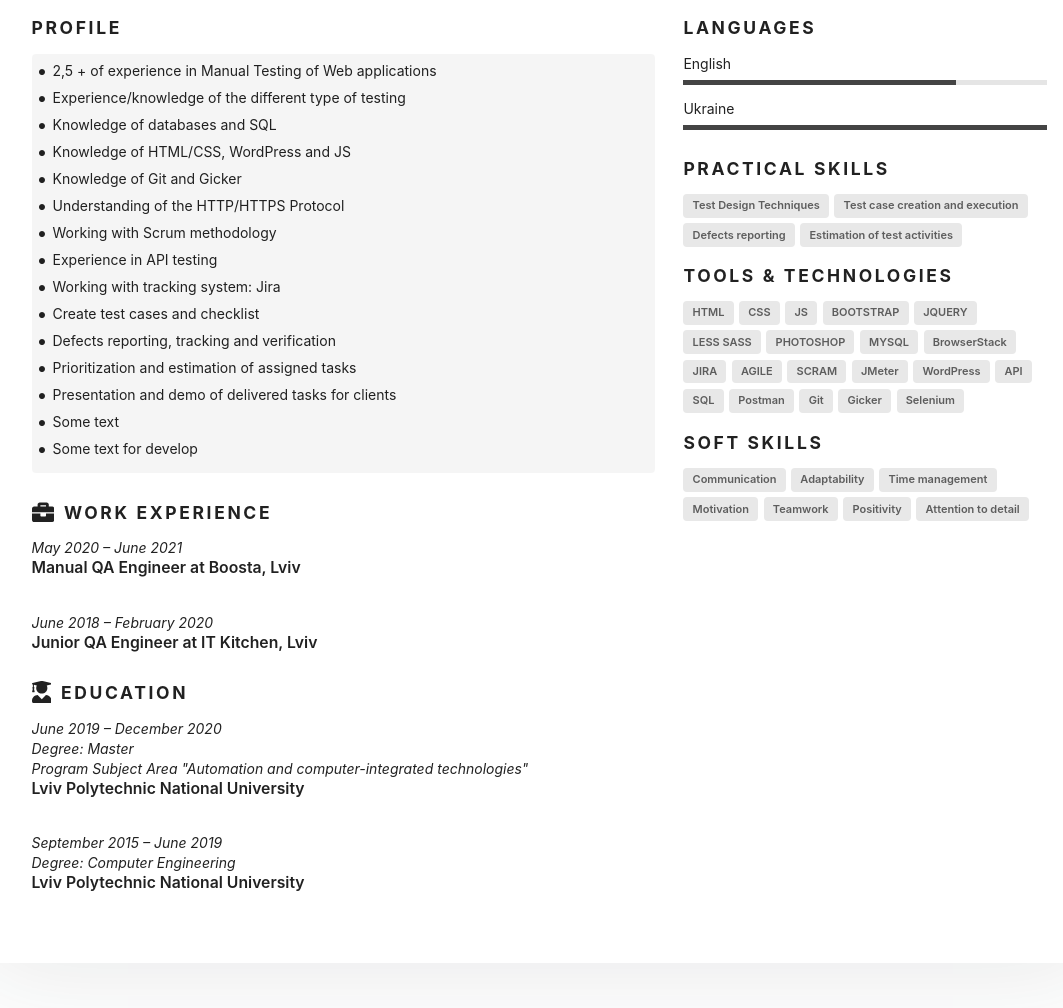
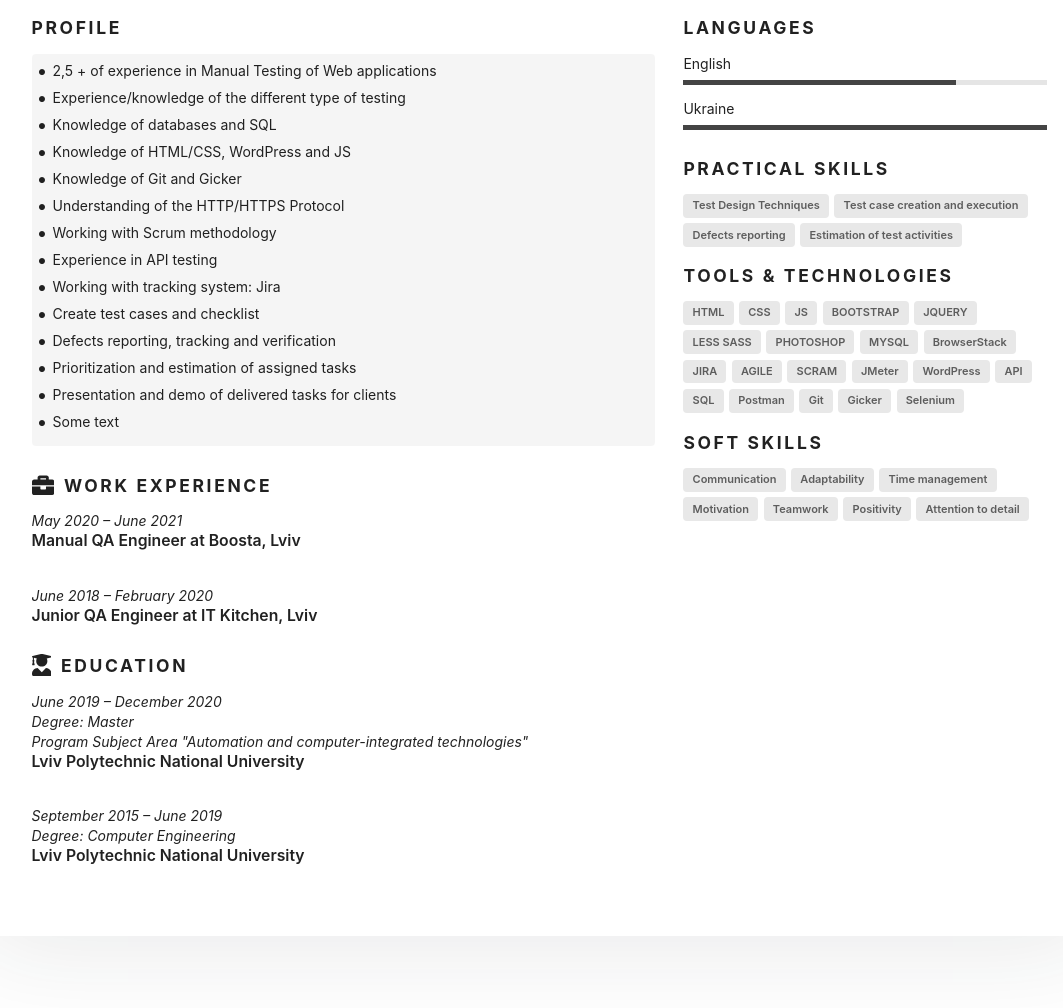
Before and after one commit to RoksolanaSheremeta/CV, a plain HTML site: page index.html in a window 1280 px wide. Shown: the part 542-1550 px from the top of the page, without its empty margins (101-1164 px from the left). Drawn offline with Linux system fonts and the light colour scheme.

Commit message:
Delete some text

```diff
--- a/index.html
+++ b/index.html
@@ -97,7 +97,6 @@
 									<li>Prioritization and estimation of assigned tasks</li>
 									<li>Presentation and demo of delivered tasks for clients</li>
 									<li>Some text</li>
-									<li>Some text for develop</li>
 								</ul>
 							</section>
 							<section class="employment-history">
```
